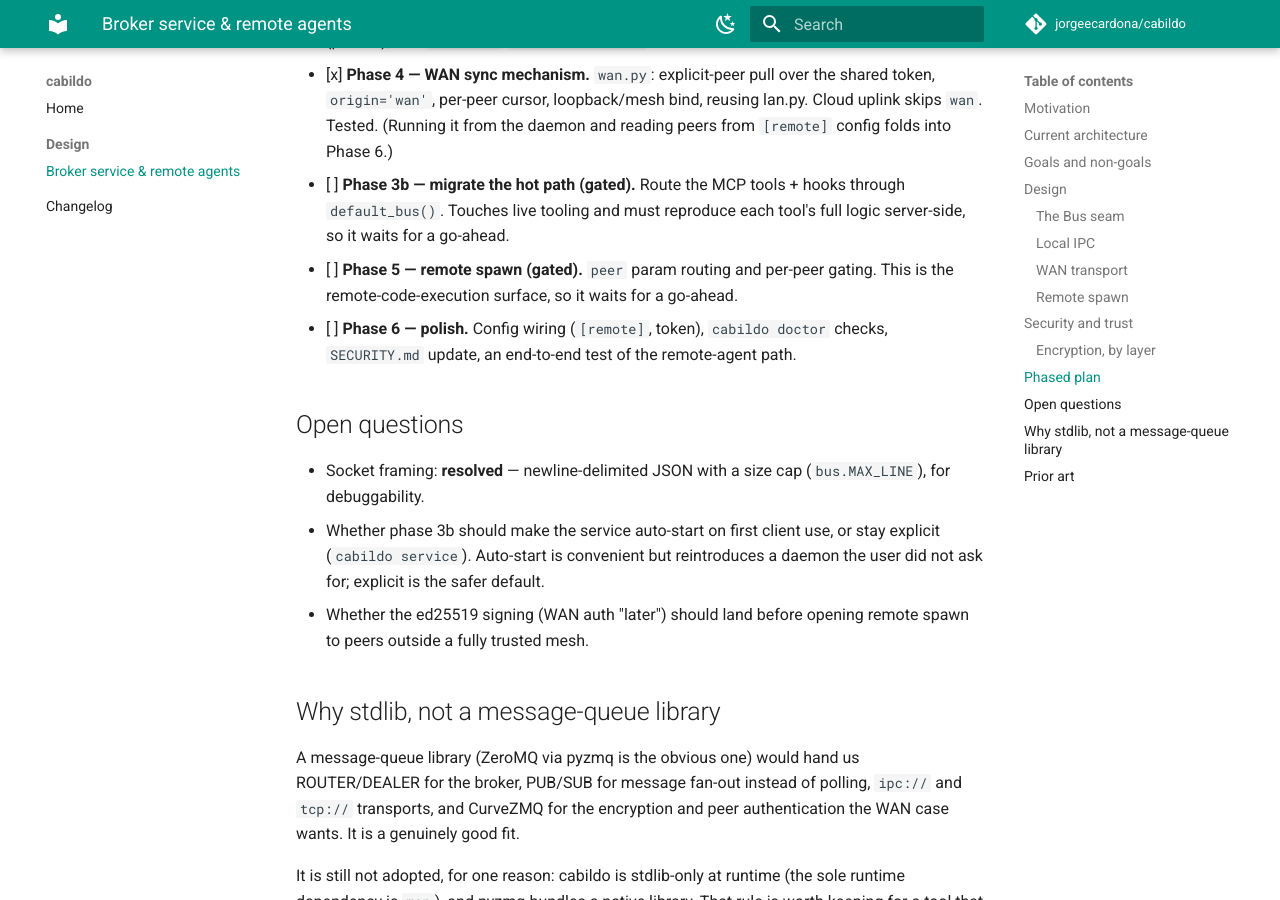
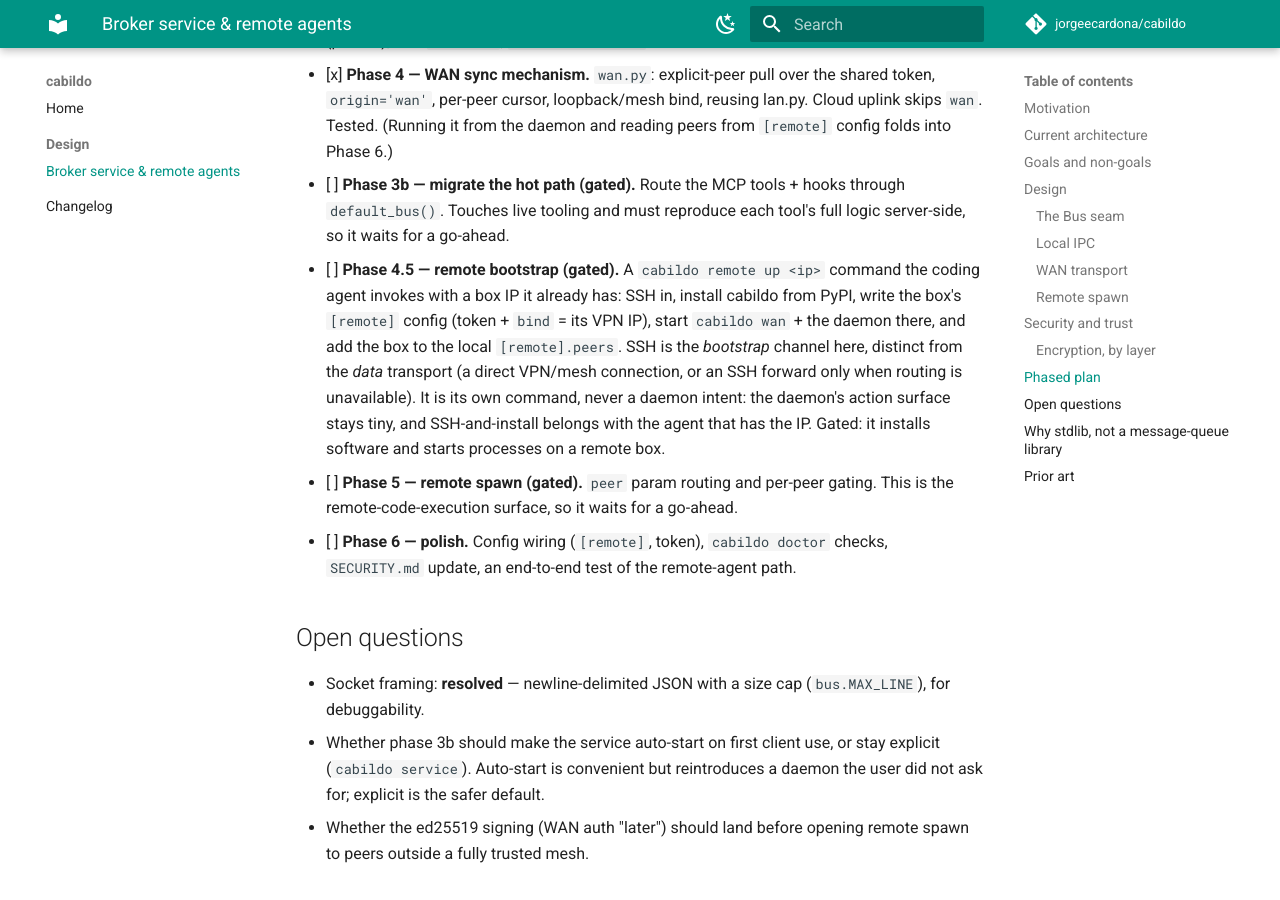
Before and after one commit to jorgeecardona/cabildo, an MkDocs documentation site: the page built from docs/design/broker-service.md, in a window 1280 px wide and 900 px high, scrolled down 5261 px. Built offline with MkDocs 1.6.1 and Material for MkDocs 9.7.7, drawn with Linux system fonts in a browser that asks for light colours; comment, search, counter and statistics services are not loaded.

Commit message:
docs: add remote-bootstrap phase (cabildo remote up <ip>)
Records the agent-driven bring-up: given a box IP (provisioned by the user, on
the VPN), SSH in, pip-install cabildo from PyPI, write the box's [remote] config
and start wan+daemon, then add it to the local peers. Distinguishes SSH as the
bootstrap channel from the data transport (direct VPN/mesh, SSH forward only
when routing is unavailable). Kept as its own command, not a daemon intent, and
gated with remote spawn since it installs and starts processes on a remote box.

```diff
--- a/docs/design/broker-service.md
+++ b/docs/design/broker-service.md
@@ -223,6 +223,15 @@ surface. Current order: 4 next, then 3b and 5 once reviewed.
 - [ ] **Phase 3b — migrate the hot path (gated).** Route the MCP tools + hooks
   through `default_bus()`. Touches live tooling and must reproduce each tool's
   full logic server-side, so it waits for a go-ahead.
+- [ ] **Phase 4.5 — remote bootstrap (gated).** A `cabildo remote up <ip>`
+  command the coding agent invokes with a box IP it already has: SSH in, install
+  cabildo from PyPI, write the box's `[remote]` config (token + `bind` = its VPN
+  IP), start `cabildo wan` + the daemon there, and add the box to the local
+  `[remote].peers`. SSH is the *bootstrap* channel here, distinct from the *data*
+  transport (a direct VPN/mesh connection, or an SSH forward only when routing is
+  unavailable). It is its own command, never a daemon intent: the daemon's action
+  surface stays tiny, and SSH-and-install belongs with the agent that has the IP.
+  Gated: it installs software and starts processes on a remote box.
 - [ ] **Phase 5 — remote spawn (gated).** `peer` param routing and per-peer
   gating. This is the remote-code-execution surface, so it waits for a go-ahead.
 - [ ] **Phase 6 — polish.** Config wiring (`[remote]`, token), `cabildo doctor`
```
